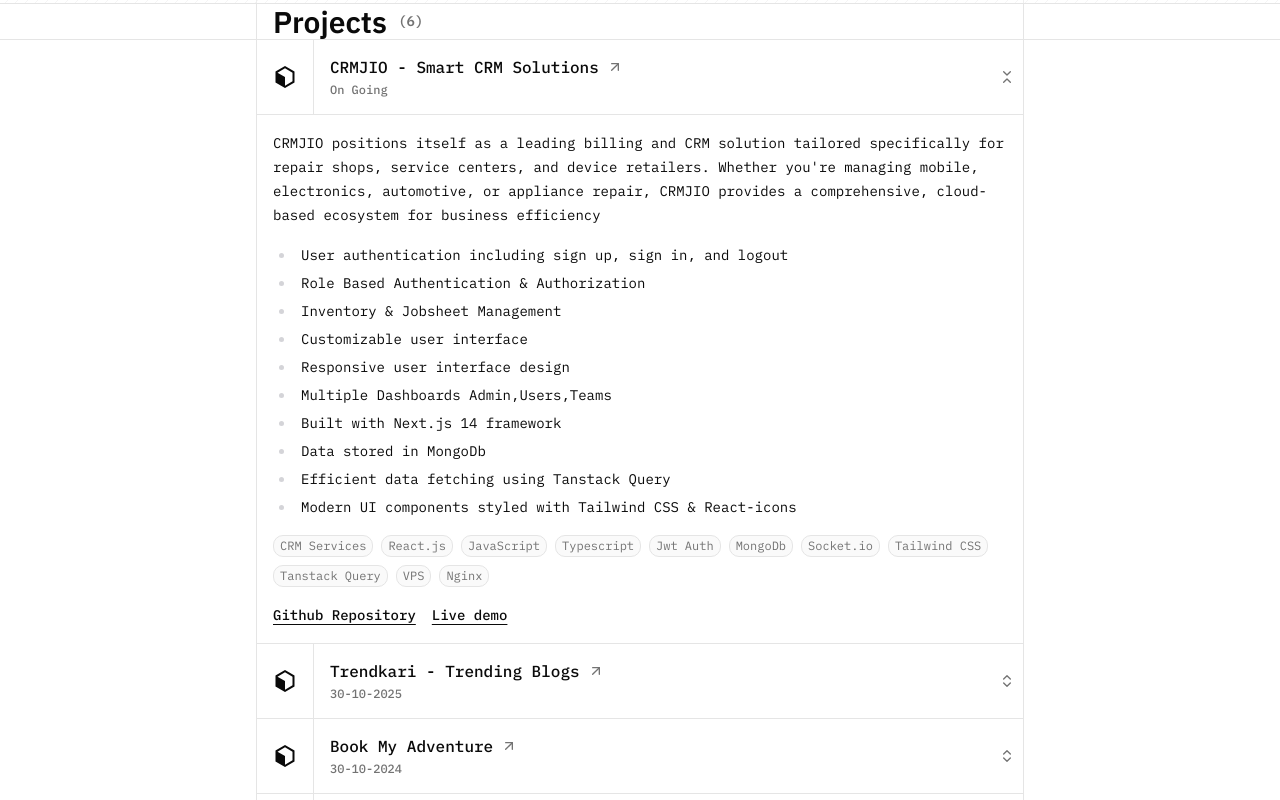
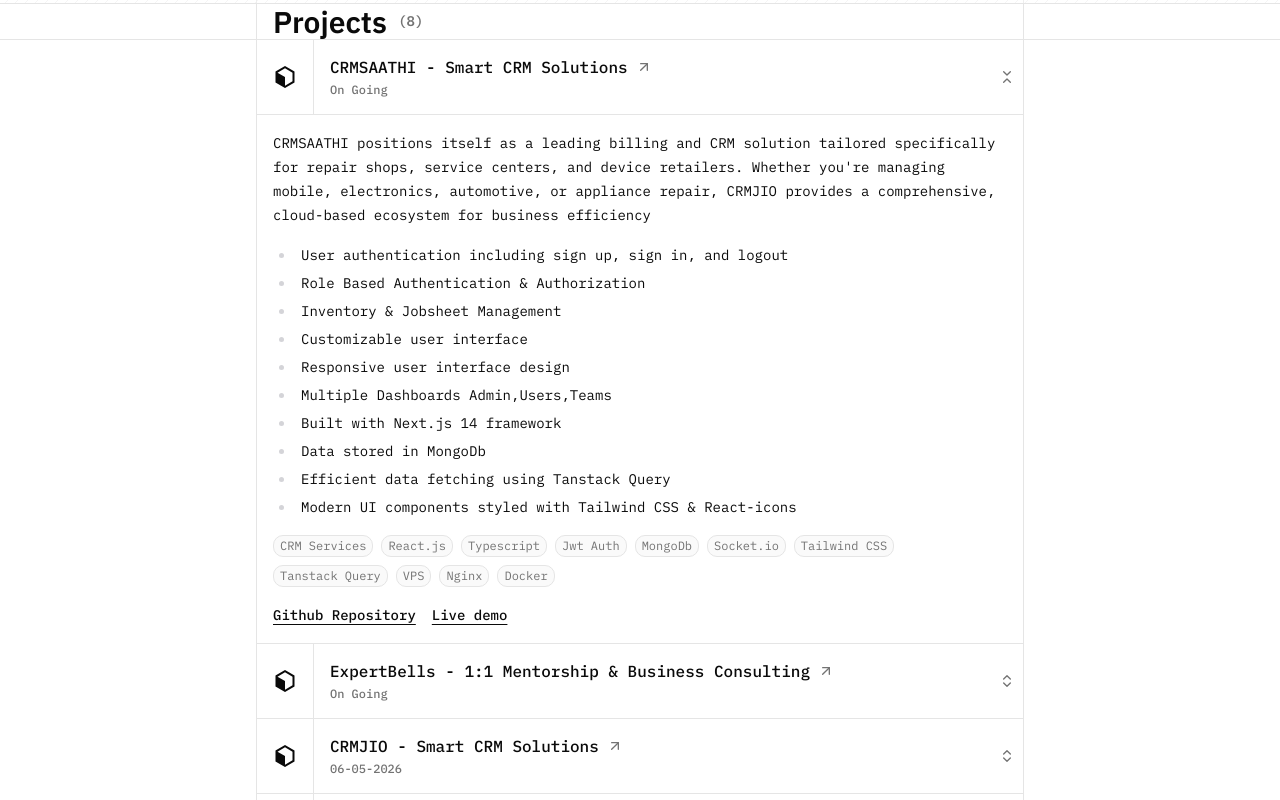
Before and after one commit to Amanroy7632/next-portfolio, a Next.js app: page / in a window 1280 px wide. Shown: the part 1540-2340 px from the top of the page. Built offline with nearby package versions, Linux system fonts and the light colour scheme.

Commit message:
feat:Updated project sections

```diff
--- a/src/components/sections/ProjectsSection.tsx
+++ b/src/components/sections/ProjectsSection.tsx
@@ -121,10 +121,79 @@
 const projects = [
   {
     id: 1,
+    title: "CRMSAATHI - Smart CRM Solutions",
+    href: "https://github.com/amanroy7632",
+    live: "https://crmsaathi.com",
+    createdAt: "On Going",
+    description:
+      "CRMSAATHI positions itself as a leading billing and CRM solution tailored specifically for repair shops, service centers, and device retailers. Whether you're managing mobile, electronics, automotive, or appliance repair, CRMJIO provides a comprehensive, cloud-based ecosystem for business efficiency",
+    features: [
+      "User authentication including sign up, sign in, and logout",
+      "Role Based Authentication & Authorization",
+      "Inventory & Jobsheet Management",
+      "Customizable user interface",
+      "Responsive user interface design",
+      "Multiple Dashboards Admin,Users,Teams",
+      "Built with Next.js 14 framework",
+      "Data stored in MongoDb",
+      "Efficient data fetching using Tanstack Query",
+      "Modern UI components styled with Tailwind CSS & React-icons",
+    ],
+    badge: [
+      "CRM Services",
+      "React.js",
+      "Typescript",
+      "Jwt Auth",
+      "MongoDb",
+      "Socket.io",
+      "Tailwind CSS",
+      "Tanstack Query",
+      "VPS",
+      "Nginx",
+      "Docker"
+    ],
+  },
+    {
+    id: 2, // Adjust the ID based on its position in your projects array
+    title: "ExpertBells - 1:1 Mentorship & Business Consulting",
+    href: "https://github.com/amanroy7632",
+    live: "https://expertbells.org",
+    createdAt: "On Going",
+    description:
+      "ExpertBells is a comprehensive mentorship and business consulting platform that connects startups, entrepreneurs, and professionals with industry experts. It streamlines 1:1 video consultations, business advisory, and corporate compliance services within a scalable ecosystem.",
+    features: [
+      "1:1 Mentorship session booking & appointment scheduling",
+      "Dedicated multi-role dashboards for Users, Mentors, and Super Admins",
+      "Role-Based Authentication & Authorization (RBAC)",
+      "Business advisory & legal compliance service catalog",
+      "Secure payment gateway integration & invoice generation",
+      "Real-time notifications & booking status management",
+      "Responsive and modern UI built with Next.js / React and Tailwind CSS",
+      "Scalable REST API backend with MongoDB database integration",
+      "State & server data synchronization using TanStack Query",
+    ],
+    badge: [
+      "Mentorship Platform",
+      "Next.js",
+      "React.js",
+      "TypeScript",
+      "Node.js",
+      "Express.js",
+      "MongoDB",
+      "JWT Auth",
+      "Tailwind CSS",
+      "TanStack Query",
+      "Socket.io",
+      "REST API"
+    ],
+  },
+
+  {
+    id: 3,
     title: "CRMJIO - Smart CRM Solutions",
     href: "https://github.com/amanroy7632",
     live: "https://crmjio.com",
-    createdAt: "On Going",
+    createdAt: "06-05-2026",
     description:
       "CRMJIO positions itself as a leading billing and CRM solution tailored specifically for repair shops, service centers, and device retailers. Whether you're managing mobile, electronics, automotive, or appliance repair, CRMJIO provides a comprehensive, cloud-based ecosystem for business efficiency",
     features: [
@@ -154,7 +223,7 @@
     ],
   },
   {
-    id: 2,
+    id: 4,
     title: "Trendkari - Trending Blogs",
     href: "https://github.com/Amanroy7632",
     live: "https://trendkari.in",
@@ -183,7 +252,7 @@
     ],
   },
   {
-    id: 3,
+    id: 5,
     title: "Book My Adventure",
     href: "https://github.com/Amanroy7632/Book-my-adventure",
     live: "https://book-my-adventure.vercel.app",
@@ -212,7 +281,7 @@
     ],
   },
   {
-    id: 4,
+    id: 6,
     title: "Portfolio",
     href: "https://github.com/amanroy7632/next-portfolio",
     live: "https://iamandaa.vercel.app/",
@@ -239,7 +308,7 @@
   },
 
   {
-    id: 5,
+    id: 7,
     title: "CRMsWEB",
     href: "https://github.com/Amanroy7632/crmsweb",
     live: "https://crmsweb.vercel.app/",
@@ -269,7 +338,7 @@
     ],
   },
    {
-    id: 6,
+    id: 8,
     title: "Student Database Management System",
     href: "https://github.com/Amanroy7632/Student-Database-System",
     live: "https://github.com/Amanroy7632/Student-Database-System",
```
